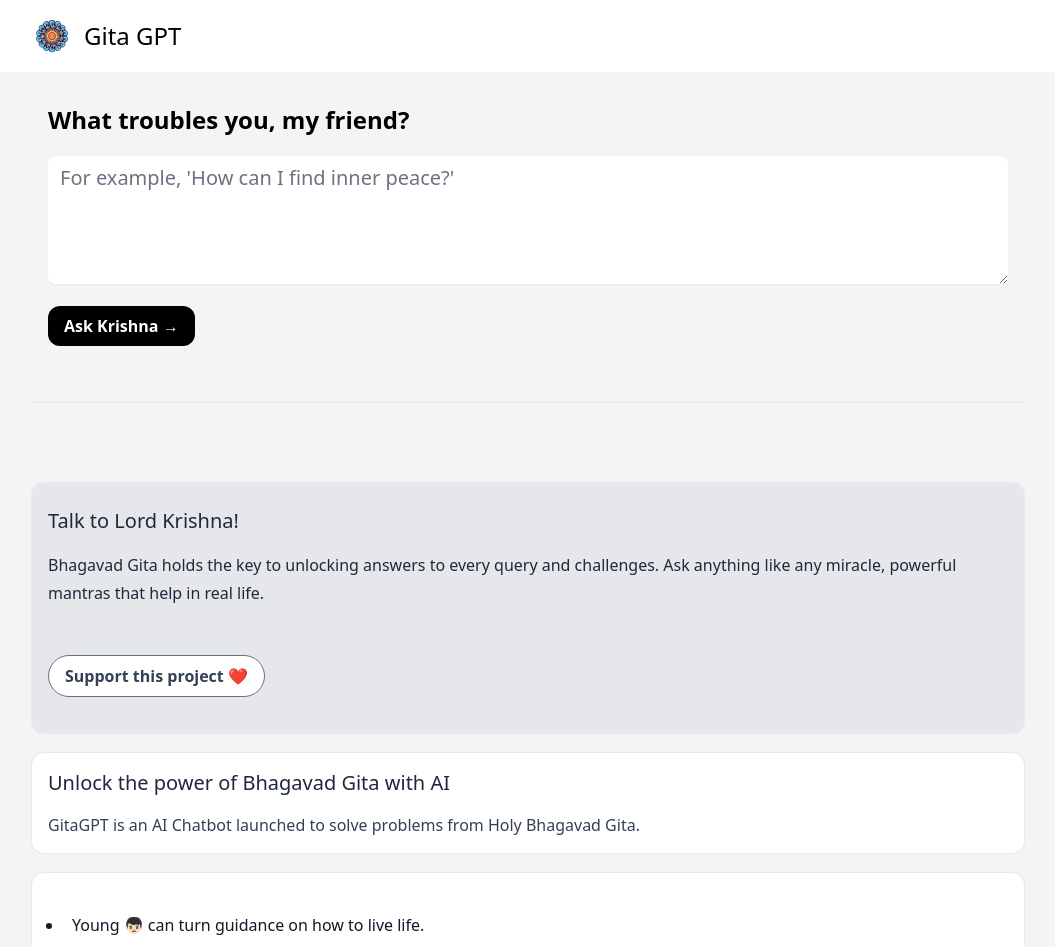
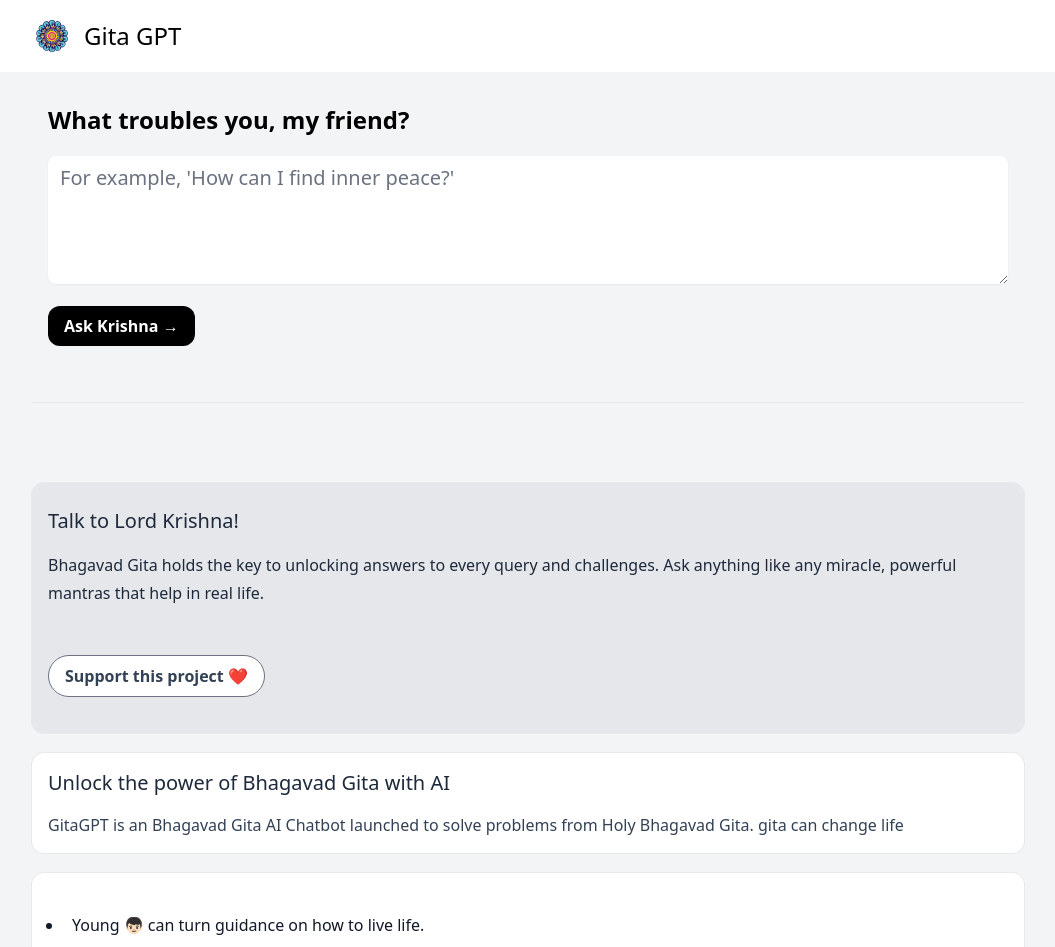
Before and after one commit to vxsahu/gitagpt, a Next.js app: page / in a window 1280 px wide. Shown: the top 947 px of the page, without its empty margins (112-1167 px from the left). Built offline with nearby package versions, Linux system fonts and the light colour scheme.

Commit message:
Update index.tsx

```diff
--- a/pages/index.tsx
+++ b/pages/index.tsx
@@ -194,18 +194,18 @@ const Home: NextPage = () => {
         </h2>
         <p className="mb-5 space-y-4 leading-7 text-slate-800 text-medium py-2">
               Bhagavad Gita holds the key to unlocking answers to every query and challenges. Ask anything like any miracle, powerful mantras that help in real life.</p>
-              <button
+              <a
               className="inline-block flex-warp w-half rounded-full border border-gray-500 bg-white px-4 py-2 font-bold text-slate-700 transition-colors hover:bg-gray-100 my-5"
               href="https://www.sahu4you.com/gita-gpt/" target="_blank" rel="noopener noreferrer"
->
-              Support this project ❤️
-            </button>
+              >
+              <p>Support this project ❤️</p>
+            </a>
 
 </div>
         <div className="max-xl w-full whitespace-pre-line break-words rounded-xl bg-white p-4 mb-5 ring-1 ring-slate-900/5">
           <h2 className="text-left pb-4 space-y-4 leading-7 text-slate-800 text-bold text-xl">Unlock the power of Bhagavad Gita with AI</h2>
           <p className="text-slate-700">
-            GitaGPT is an AI Chatbot launched to solve problems from Holy Bhagavad Gita.
+            GitaGPT is an Bhagavad Gita AI Chatbot launched to solve problems from Holy Bhagavad Gita. gita can change life
             </p>
 </div>
         <div className="max-xl w-full whitespace-pre-line break-words rounded-xl bg-white p-4 mb-5 ring-1 ring-slate-900/5">
```
